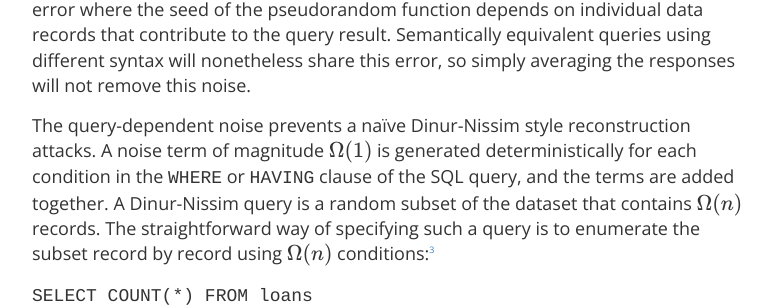
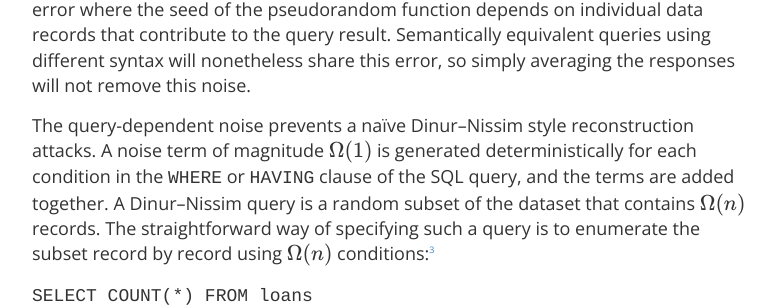
Before and after one commit to differentialprivacy/differentialprivacy, a Jekyll site: the page built from _posts/2020-10-16-diffix-attack.md, in a window 1280 px wide and 900 px high, scrolled down 2164 px. Shown: the part 147-455 px from the top of the window, without its empty margins (248-1029 px from the left). Built offline with Jekyll 4.4.1, drawn with Linux system fonts in a browser that asks for light colours; comment, search, counter and statistics services are not loaded.

Commit message:
fix typo

````diff
--- a/_posts/2020-10-16-diffix-attack.md
+++ b/_posts/2020-10-16-diffix-attack.md
@@ -57,7 +57,7 @@
 
 The final component is Diffix's layered noise.  This noise is comprised of two individual noise terms added together: a *data-dependent* term whose variance is constant[^2] and a *query-dependent* term whose variance depends on the complexity of the query. The data-dependent noise prevents na&iuml;ve averaging attacks. It is a pseudorandom error where the seed of the pseudorandom function depends on individual data records that contribute to the query result. Semantically equivalent queries using different syntax will nonetheless share this error, so simply averaging the responses will not remove this noise.
 
-The query-dependent noise prevents a na&iuml;ve Dinur-Nissim style reconstruction attacks. A noise term of magnitude \\(\Omega(1)\\) is generated deterministically for each condition in the `WHERE` or `HAVING` clause of the SQL query, and the terms are added together.  A Dinur-Nissim query is a random subset of the dataset that contains \\(\Omega(n)\\) records. The straightforward way of specifying such a query is to enumerate the subset record by record using \\(\Omega(n)\\) conditions:[^3]
+The query-dependent noise prevents a na&iuml;ve Dinur--Nissim style reconstruction attacks. A noise term of magnitude \\(\Omega(1)\\) is generated deterministically for each condition in the `WHERE` or `HAVING` clause of the SQL query, and the terms are added together.  A Dinur--Nissim query is a random subset of the dataset that contains \\(\Omega(n)\\) records. The straightforward way of specifying such a query is to enumerate the subset record by record using \\(\Omega(n)\\) conditions:[^3]
 
 ```SQL
 SELECT COUNT(*) FROM loans
````
